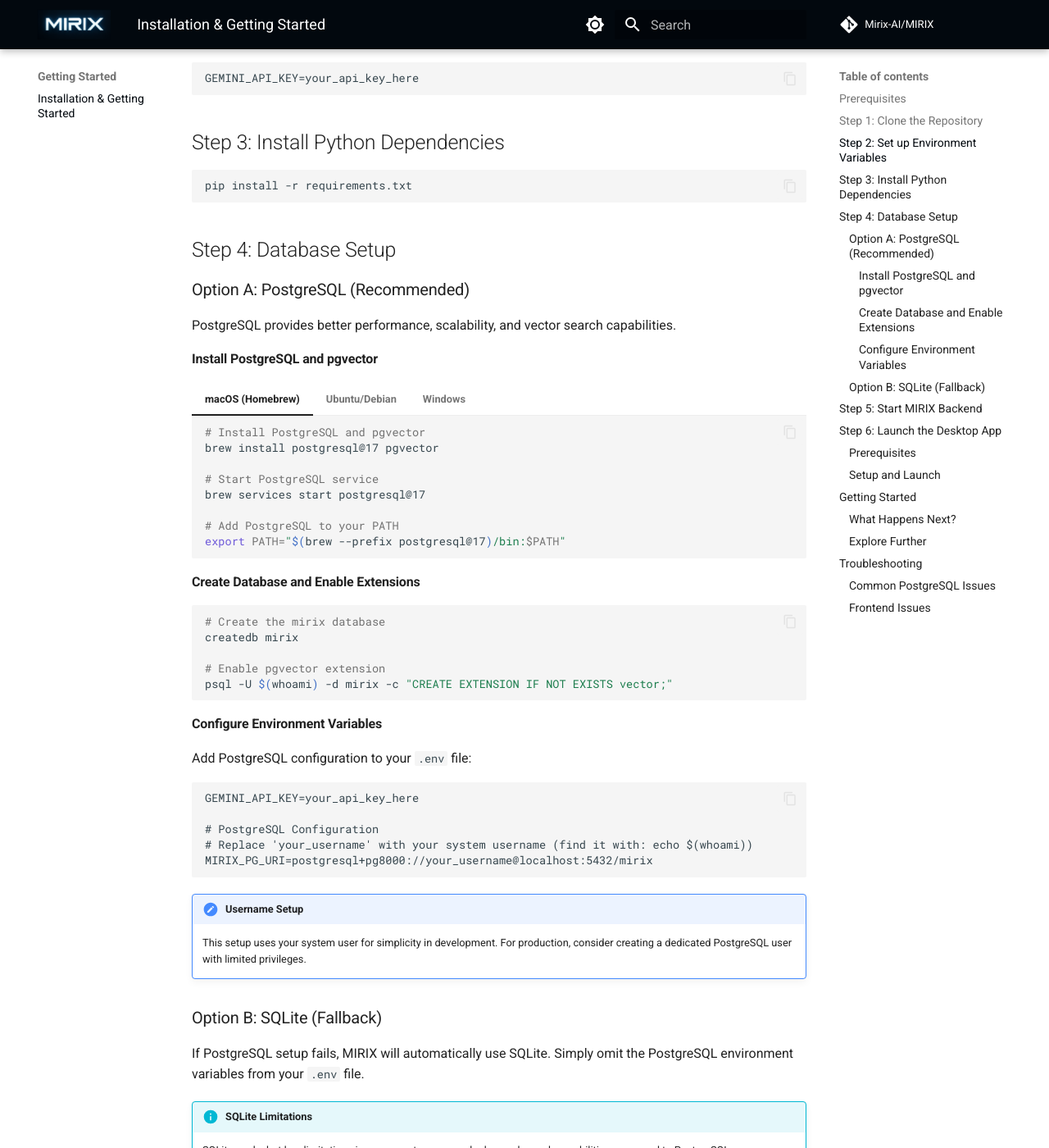
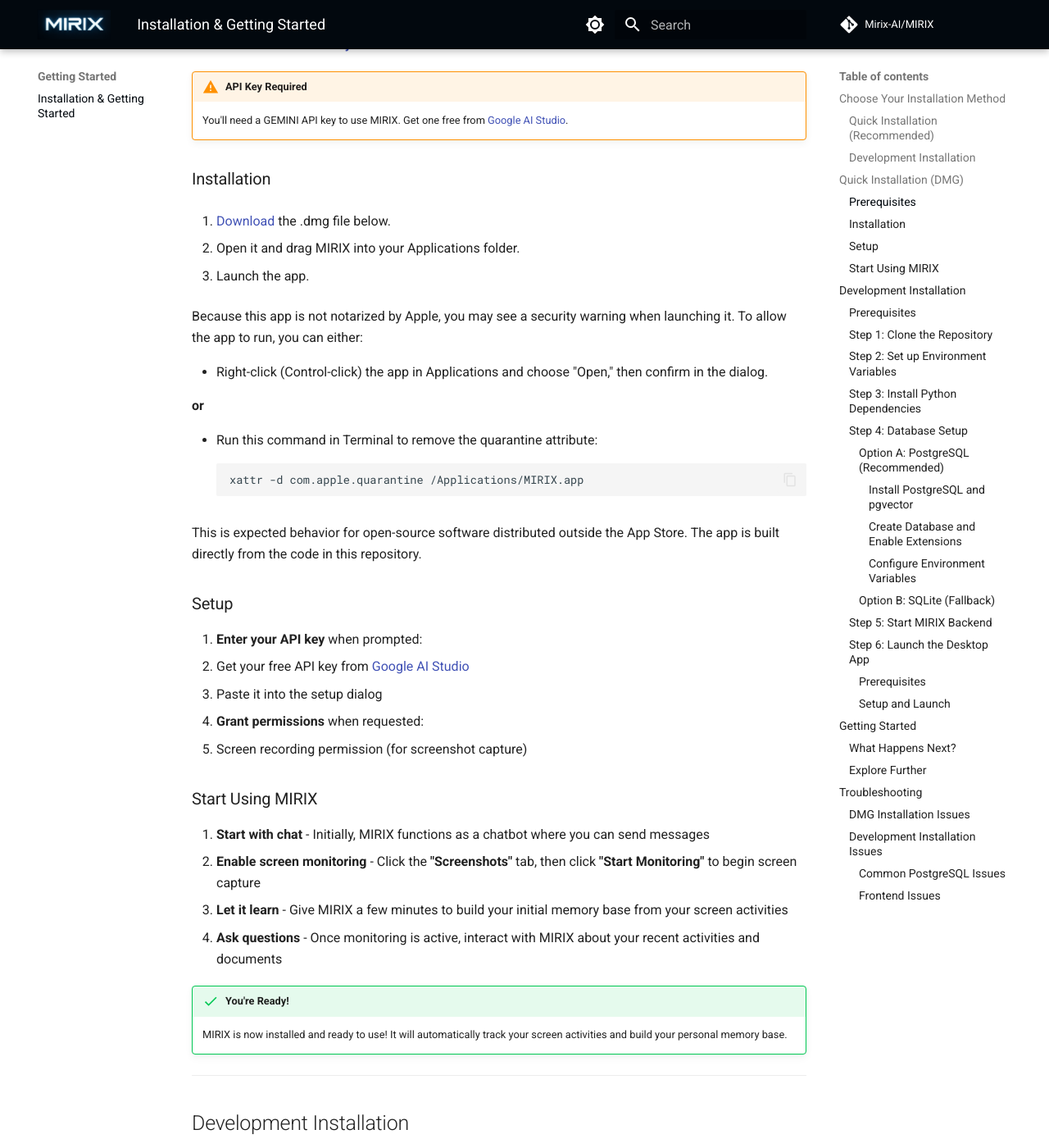
Before and after one commit to Mirix-AI/MIRIX-docs, an MkDocs documentation site: the page built from docs/getting-started/installation.md, in a window 1280 px wide and 1400 px high, scrolled down 950 px. Shown: the whole window at 82% size. Built offline with MkDocs 1.6.1 and Material for MkDocs 9.7.7, drawn with Linux system fonts in a browser that asks for light colours; comment, search, counter and statistics services are not loaded; some of the changed text lies outside the part shown.

Commit message:
add download links

````diff
--- a/docs/getting-started/installation.md
+++ b/docs/getting-started/installation.md
@@ -1,8 +1,86 @@
 # Installation & Getting Started
 
-This guide will walk you through setting up MIRIX on your system and getting started with your first use.
+This guide will walk you through setting up MIRIX on your system. There are two ways to install MIRIX:
 
-## Prerequisites
+## Choose Your Installation Method
+
+### Quick Installation (Recommended)
+
+One-click DMG installation - no coding required.
+
+[Jump to Quick Installation →](#quick-installation-dmg)
+
+### Development Installation
+
+For developers who want to contribute or customize MIRIX.
+
+[Jump to Development Installation →](#development-installation)
+
+---
+
+## Quick Installation (DMG)
+
+!!! info "macOS Only"
+
+    The DMG installation is currently available for macOS only. Windows and Linux users should use the [Development Installation](#development-installation) method.
+
+### Prerequisites
+
+- **macOS 10.15** or later
+- A valid [**GEMINI API key**](https://aistudio.google.com/app/apikey)
+
+!!! warning "API Key Required"
+
+    You'll need a GEMINI API key to use MIRIX. Get one free from [Google AI Studio](https://aistudio.google.com/app/apikey).
+
+### Installation
+
+1. [Download](https://github.com/Mirix-AI/MIRIX/releases/download/v0.1.0/MIRIX-0.1.0-arm64.dmg) the .dmg file below.
+
+2. Open it and drag MIRIX into your Applications folder.
+
+3. Launch the app.
+
+Because this app is not notarized by Apple, you may see a security warning when launching it. To allow the app to run, you can either:
+
+- Right-click (Control-click) the app in Applications and choose "Open," then confirm in the dialog.
+
+**or**
+
+- Run this command in Terminal to remove the quarantine attribute:
+  ```bash
+  xattr -d com.apple.quarantine /Applications/MIRIX.app
+  ```
+
+This is expected behavior for open-source software distributed outside the App Store. The app is built directly from the code in this repository.
+
+### Setup
+
+1. **Enter your API key** when prompted:
+   - Get your free API key from [Google AI Studio](https://aistudio.google.com/app/apikey)
+   - Paste it into the setup dialog
+
+2. **Grant permissions** when requested:
+   - Screen recording permission (for screenshot capture)
+
+### Start Using MIRIX
+
+1. **Start with chat** - Initially, MIRIX functions as a chatbot where you can send messages
+2. **Enable screen monitoring** - Click the **"Screenshots"** tab, then click **"Start Monitoring"** to begin screen capture
+3. **Let it learn** - Give MIRIX a few minutes to build your initial memory base from your screen activities
+4. **Ask questions** - Once monitoring is active, interact with MIRIX about your recent activities and documents
+
+!!! success "You're Ready!"
+
+    MIRIX is now installed and ready to use! It will automatically track your screen activities and build your personal memory base.
+
+---
+
+## Development Installation
+
+This method is for developers who want to set up MIRIX from source code.
+
+### Prerequisites
 
 - **Python 3.11** or later
 - **Node.js 14** or later (for the desktop app)
@@ -13,14 +91,14 @@
 
     You'll need a GEMINI API key to use MIRIX. Get one free from [Google AI Studio](https://aistudio.google.com/app/apikey).
 
-## Step 1: Clone the Repository
+### Step 1: Clone the Repository
 
 ```bash
 git clone https://github.com/Mirix-AI/MIRIX.git
 cd MIRIX
 ```
 
-## Step 2: Set up Environment Variables
+### Step 2: Set up Environment Variables
 
 Create a `.env` file in the project root:
 
@@ -35,19 +113,19 @@
 GEMINI_API_KEY=your_api_key_here
 ```
 
-## Step 3: Install Python Dependencies
+### Step 3: Install Python Dependencies
 
 ```bash
 pip install -r requirements.txt
 ```
 
-## Step 4: Database Setup
+### Step 4: Database Setup
 
-### Option A: PostgreSQL (Recommended)
+#### Option A: PostgreSQL (Recommended)
 
 PostgreSQL provides better performance, scalability, and vector search capabilities.
 
-#### Install PostgreSQL and pgvector
+##### Install PostgreSQL and pgvector
 
 === "macOS (Homebrew)"
 
@@ -80,7 +158,7 @@
     2. Install pgvector following the [official guide](https://github.com/pgvector/pgvector)
     3. Start PostgreSQL service
 
-#### Create Database and Enable Extensions
+##### Create Database and Enable Extensions
 
 ```bash
 # Create the mirix database
@@ -90,7 +168,7 @@
 psql -U $(whoami) -d mirix -c "CREATE EXTENSION IF NOT EXISTS vector;"
 ```
 
-#### Configure Environment Variables
+##### Configure Environment Variables
 
 Add PostgreSQL configuration to your `.env` file:
 
@@ -106,7 +184,7 @@
 
     This setup uses your system user for simplicity in development. For production, consider creating a dedicated PostgreSQL user with limited privileges.
 
-### Option B: SQLite (Fallback)
+#### Option B: SQLite (Fallback)
 
 If PostgreSQL setup fails, MIRIX will automatically use SQLite. Simply omit the PostgreSQL environment variables from your `.env` file.
 
@@ -114,7 +192,7 @@
 
     SQLite works but has limitations in concurrent access and advanced search capabilities compared to PostgreSQL.
 
-## Step 5: Start MIRIX Backend
+### Step 5: Start MIRIX Backend
 
 ```bash
 python main.py
@@ -122,11 +200,11 @@
 
 MIRIX will automatically create all necessary database tables on first startup and begin processing on-screen activities immediately.
 
-## Step 6: Launch the Desktop App
+### Step 6: Launch the Desktop App
 
 To use the graphical interface, you'll need to set up and run the frontend application.
 
-### Prerequisites
+#### Prerequisites
 
 Ensure you have **Node.js** (version 14 or later) installed:
 
@@ -134,7 +212,7 @@
 - **Ubuntu/Debian**: `sudo apt install nodejs npm`
 - **Windows**: Download from [nodejs.org](https://nodejs.org/)
 
-### Setup and Launch
+#### Setup and Launch
 
 ```bash
 # Navigate to the frontend directory
@@ -162,13 +240,13 @@
 
     Keep both the backend (`python main.py`) and frontend (`npm run electron-dev`) running simultaneously for the full MIRIX experience.
 
-
+---
 
 ## Getting Started
 
 Now that MIRIX is installed, you can start using it:
 
-1. **Launch the desktop app** - Run both the backend and frontend as described in Steps 5 and 6
+1. **Launch the desktop app** - Either from Applications (DMG installation) or by running both backend and frontend (development installation)
 2. **Start with chat** - Initially, MIRIX functions as a chatbot where you can send messages
 3. **Enable screen monitoring** - Click the **"Screenshots"** tab on the right side of the app, then click **"Start Monitoring"** to begin screen capture
 4. **Let it learn** - Give MIRIX a few minutes to build your initial memory base from your screen activities
@@ -192,10 +270,35 @@
 - **[User Guide](../user-guide/backend-usage.md)** - Learn advanced usage patterns
 - **[Desktop App](../user-guide/desktop-app.md)** - Try the GUI interface
 
+---
 
 ## Troubleshooting
 
-### Common PostgreSQL Issues
+### DMG Installation Issues
+
+??? failure "\"MIRIX is damaged and can't be opened\" error"
+
+    This is a common macOS Gatekeeper issue:
+    ```bash
+    # Remove the quarantine attribute
+    sudo xattr -rd com.apple.quarantine /Applications/MIRIX.app
+    ```
+
+??? failure "\"MIRIX can't be opened because it's from an unidentified developer\""
+
+    1. Go to **System Preferences** → **Security & Privacy** → **General**
+    2. Click **"Open Anyway"** next to the MIRIX message
+    3. Or use the terminal command above
+
+??? failure "Screen recording permission denied"
+
+    1. Go to **System Preferences** → **Security & Privacy** → **Screen Recording**
+    2. Check the box next to MIRIX
+    3. Restart the application
+
+### Development Installation Issues
+
+#### Common PostgreSQL Issues
 
 ??? failure "\"extension 'vector' is not available\" error"
 
@@ -244,7 +347,7 @@
     export PATH="$(brew --prefix postgresql@17)/bin:$PATH"
     ```
 
-### Frontend Issues
+#### Frontend Issues
 
 ??? failure "\"node: command not found\" error"
 
````
Also changed, not shown: docs/user-guide/backend-usage.md (+37 -2 lines), 1 other file.
